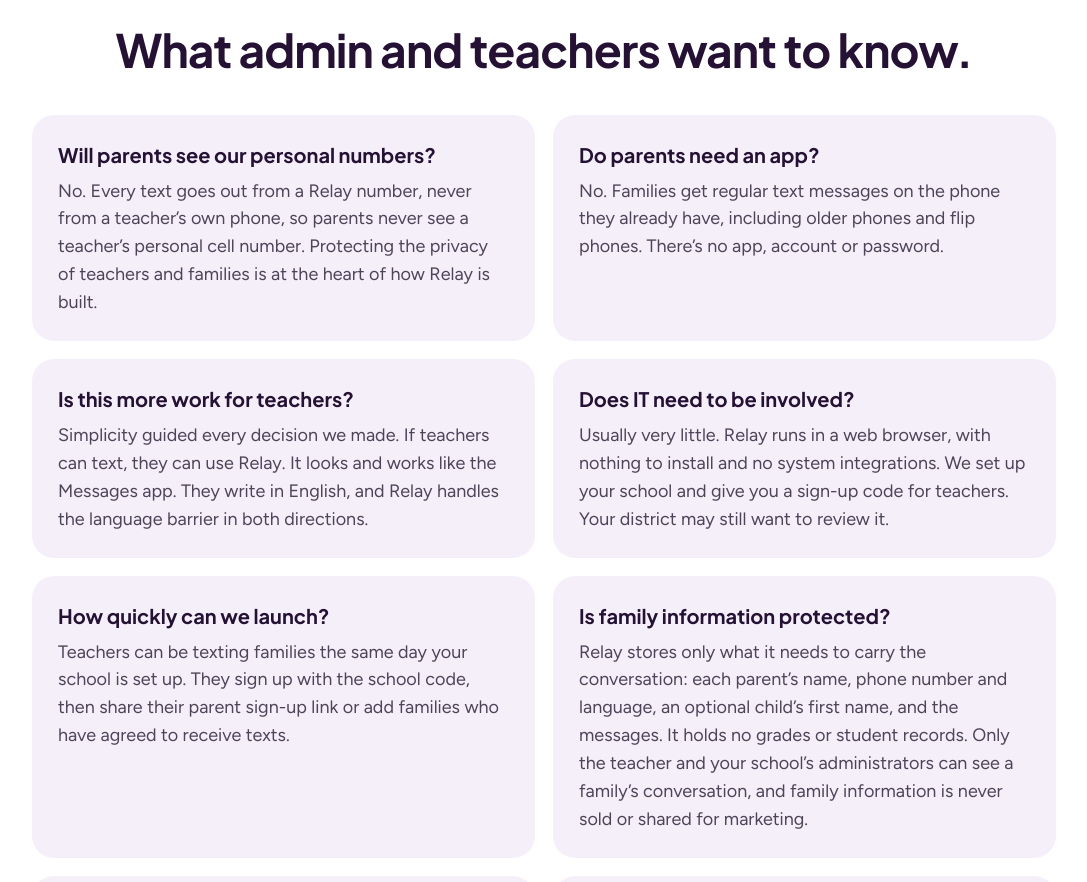
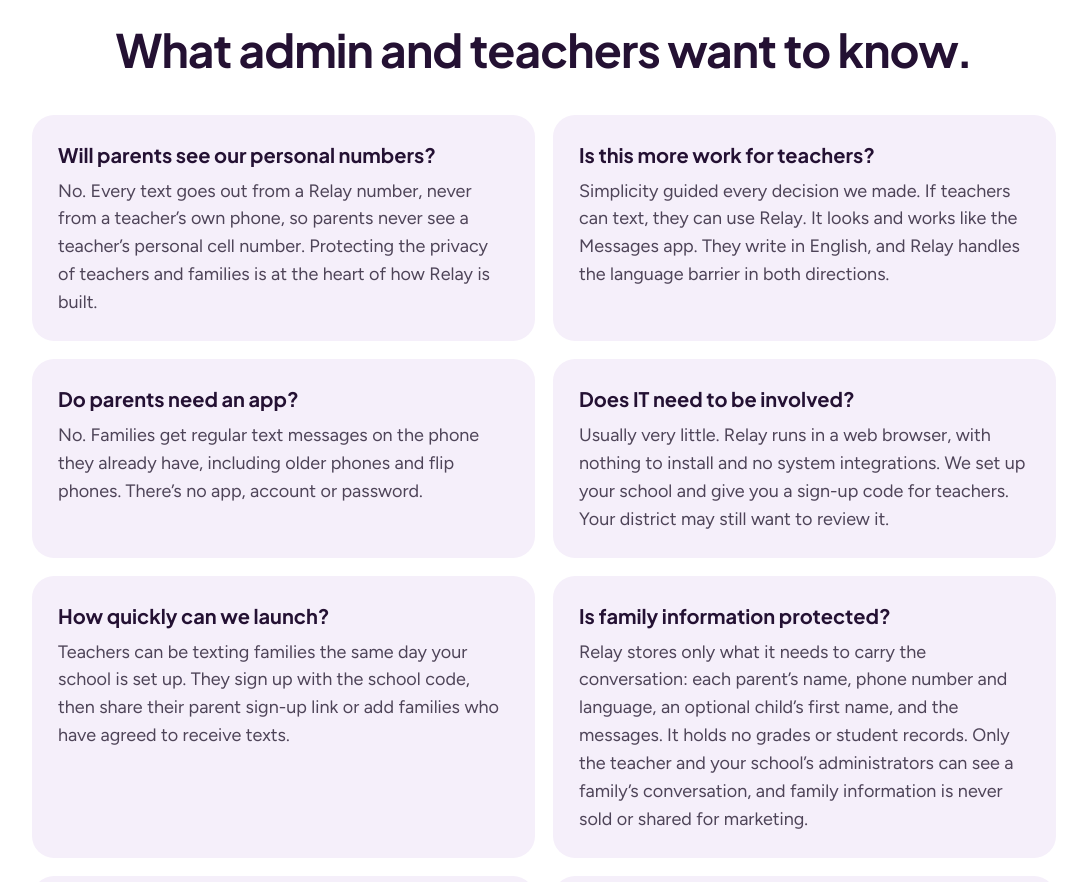
Before and after one commit to stellomax/relay-text, a Next.js app: page / in a window 1280 px wide. Shown: the part 3320-4202 px from the top of the page, without its empty margins (96-1183 px from the left). Built offline with nearby package versions, Linux system fonts and the light colour scheme.

Commit message:
Home FAQ: 'Is this more work for teachers?' second
Co-Authored-By: Claude Opus 5.5 <noreply@anthropic.com>
Claude-Session: https://claude.ai/code/session_01NHaCwh9APNv8QtQw9JUgEf

```diff
--- a/app/page.tsx
+++ b/app/page.tsx
@@ -66,12 +66,12 @@ const FAQ = [
     a: "No. Every text goes out from a Relay number, never from a teacher’s own phone, so parents never see a teacher’s personal cell number. Protecting the privacy of teachers and families is at the heart of how Relay is built.",
   },
   {
+    q: "Is this more work for teachers?",
+    a: "Simplicity guided every decision we made. If teachers can text, they can use Relay. It looks and works like the Messages app. They write in English, and Relay handles the language barrier in both directions.",
+  },
+  {
     q: "Do parents need an app?",
     a: "No. Families get regular text messages on the phone they already have, including older phones and flip phones. There’s no app, account or password.",
-  },
-  {
-    q: "Is this more work for teachers?",
-    a: "Simplicity guided every decision we made. If teachers can text, they can use Relay. It looks and works like the Messages app. They write in English, and Relay handles the language barrier in both directions.",
   },
   {
     q: "Does IT need to be involved?",
```
